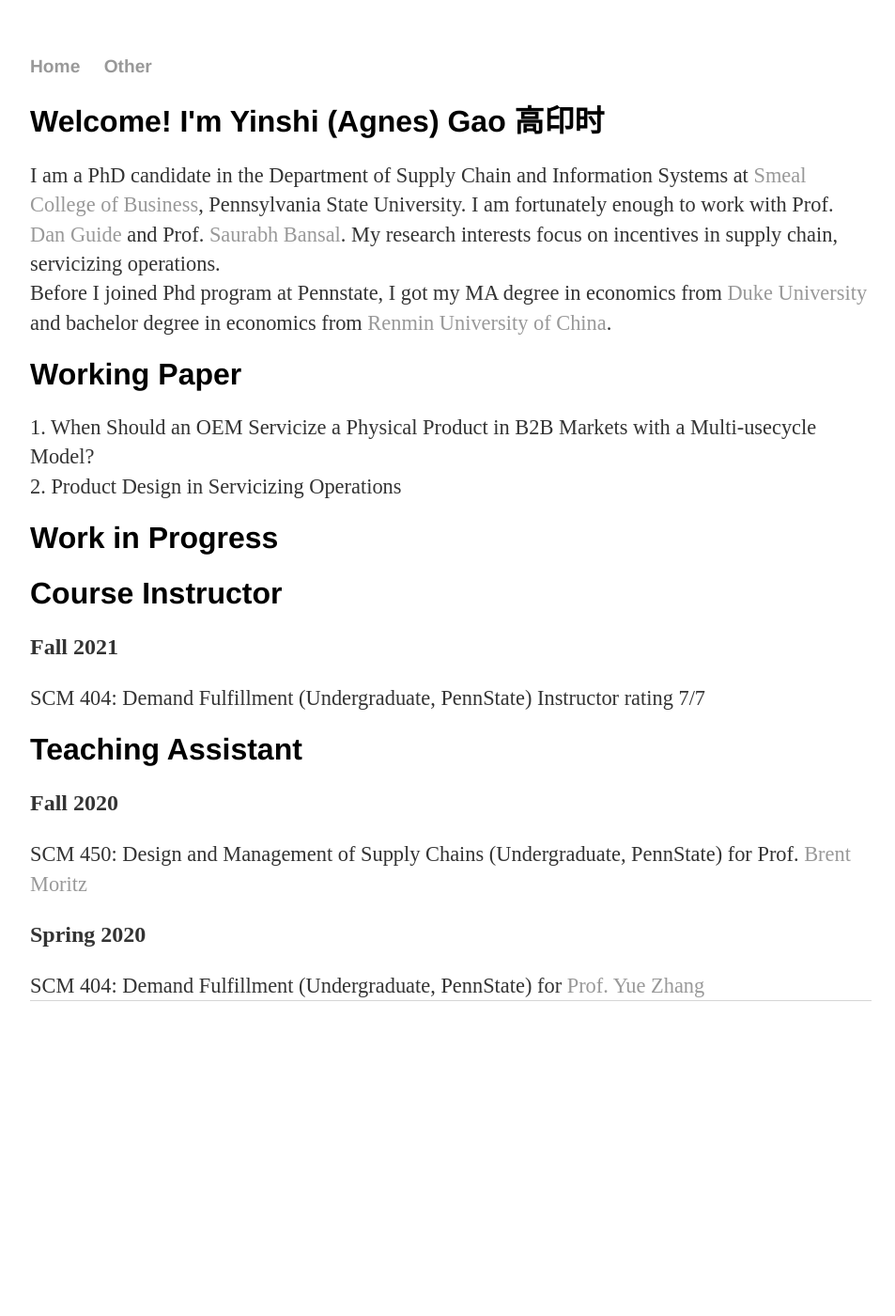
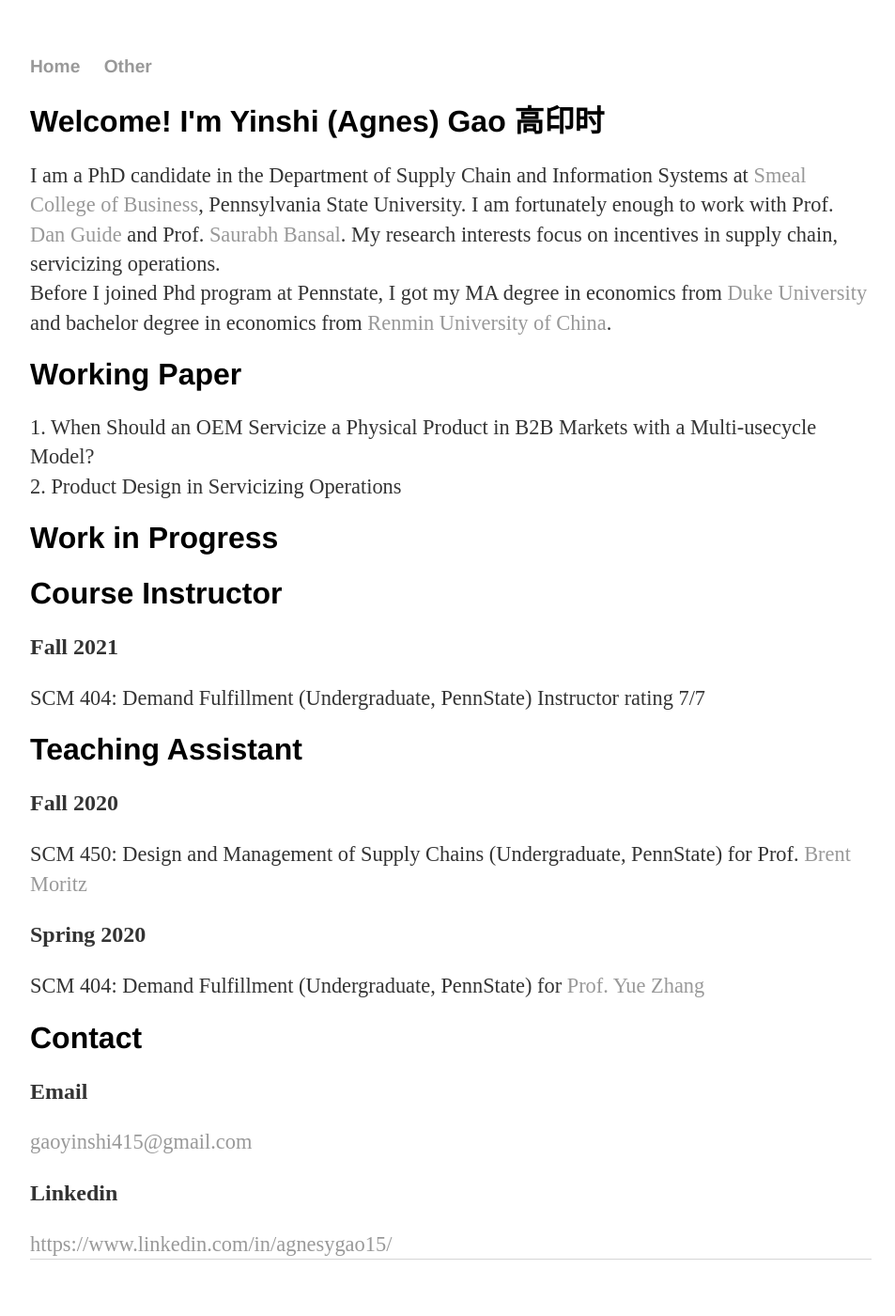
Before and after one commit to yinshi-gao/yinshi-gao.github.io, a Jekyll site: the page built from index.html, in a window 1280 px wide. Shown: the whole page at 94% size, without its empty margins (160-1113 px from the left). Built offline with Jekyll 4.4.1, drawn with Linux system fonts in a browser that asks for light colours; before the commit the page ends 1125 px from its top, so only the background shows below that.

Commit message:
Update index.html

```diff
--- a/index.html
+++ b/index.html
@@ -25,4 +25,9 @@
   	<p>Spring 2020</p>
 	<p2>SCM 404: Demand Fulfillment (Undergraduate, PennState) for <a href="https://sites.google.com/site/yuezhangfuqua/">Prof. Yue Zhang</a>
 	</p2>
+	<h1>Contact</h1>
+	<p>Email</p>
+	<p2><a href="mailto:gaoyinshi415@gmail.com">gaoyinshi415@gmail.com </a></p2>
+	<p> Linkedin </p>
+	<p2> <a href="https://www.linkedin.com/in/agnesygao15/">https://www.linkedin.com/in/agnesygao15/ </a></p2>
 </div><!-- /.blurb -->
```
